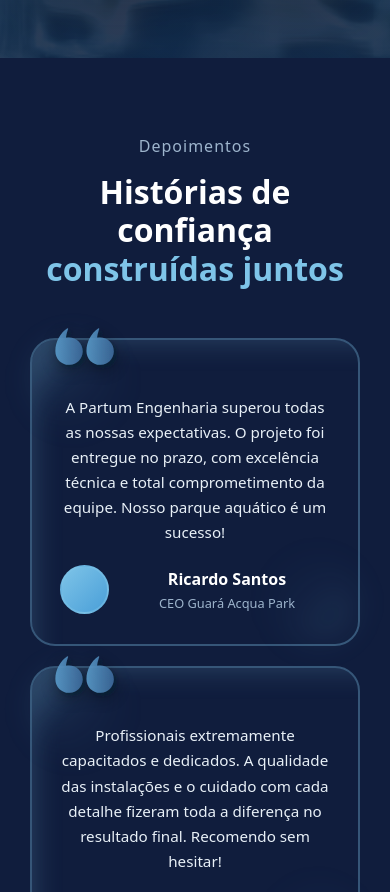
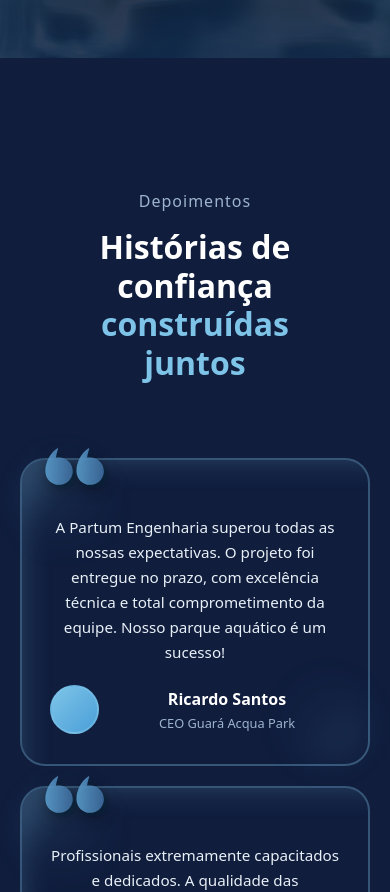
Before and after one commit to Dreams-Consult/partum-engenharia, a React (Vite) app: page / in a window 390 px wide. Shown: the part 1897-2789 px from the top of the page. Built offline with nearby package versions, Linux system fonts and the light colour scheme.

Commit message:
ajuste no posicionamento dos cards de depoimento

```diff
--- a/src/components/Testimonials/index.css
+++ b/src/components/Testimonials/index.css
@@ -2,16 +2,29 @@
   background: #101d3d;
   padding: 100px 0;
   position: relative;
+  overflow: visible;
 }
 
 .testimonials-container {
   max-width: 1400px;
   margin: 0 auto;
   padding: 0 80px;
+  overflow: visible;
+}
+
+.testimonials-grid {
   display: grid;
-  grid-template-columns: 350px 1fr;
-  gap: 80px;
-  align-items: start;
+  grid-template-columns: repeat(3, 1fr);
+  gap: 25px;
+  overflow: visible;
+}
+
+.testimonials-header-card {
+  display: flex;
+  flex-direction: column;
+  justify-content: center;
+  padding: 40px;
+  min-height: 240px;
 }
 
 .testimonials-header {
@@ -43,34 +56,15 @@
   margin: 0;
 }
 
-.testimonials-grid {
-  display: grid;
-  grid-template-columns: repeat(2, 1fr);
-  gap: 25px;
-}
-
 @media (min-width: 992px) {
   .testimonials-grid {
-    grid-template-columns: repeat(2, 1fr);
-  }
-
-  .testimonials-grid > :nth-child(1),
-  .testimonials-grid > :nth-child(2) {
-    grid-column: span 1;
-  }
-
-  .testimonials-grid > :nth-child(3),
-  .testimonials-grid > :nth-child(4),
-  .testimonials-grid > :nth-child(5) {
-    grid-column: span 1;
+    grid-template-columns: repeat(3, 1fr);
   }
 }
 
 /* Responsividade */
 @media (max-width: 1400px) {
   .testimonials-container {
-    grid-template-columns: 250px 1fr;
-    gap: 50px;
     padding: 0 60px;
   }
 
@@ -80,33 +74,23 @@
   }
 
   .testimonials-grid {
-    grid-template-columns: repeat(2, 1fr);
+    grid-template-columns: repeat(3, 1fr);
     gap: 20px;
-  }
-
-  .testimonials-grid > :nth-child(1),
-  .testimonials-grid > :nth-child(2),
-  .testimonials-grid > :nth-child(3),
-  .testimonials-grid > :nth-child(4),
-  .testimonials-grid > :nth-child(5) {
-    grid-column: span 1;
   }
 }
 
 @media (max-width: 1200px) {
   .testimonials-container {
-    grid-template-columns: 1fr;
-    gap: 50px;
     padding: 0 40px;
-  }
-
-  .testimonials-header {
-    position: static;
-    text-align: center;
   }
 
   .testimonials-grid {
     grid-template-columns: repeat(2, 1fr);
+  }
+
+  .testimonials-title,
+  .testimonials-title-highlight {
+    font-size: 2rem;
   }
 }
 
@@ -114,14 +98,6 @@
   .testimonials-grid {
     grid-template-columns: 1fr;
     gap: 20px;
-  }
-
-  .testimonials-grid > :nth-child(1),
-  .testimonials-grid > :nth-child(2),
-  .testimonials-grid > :nth-child(3),
-  .testimonials-grid > :nth-child(4),
-  .testimonials-grid > :nth-child(5) {
-    grid-column: 1;
   }
 }
 
@@ -131,7 +107,7 @@
   }
 
   .testimonials-container {
-    padding: 0 30px;
+    padding: 0 20px;
   }
 
   .testimonials-title,
--- a/src/components/Testimonials/index.tsx
+++ b/src/components/Testimonials/index.tsx
@@ -50,13 +50,15 @@ function Testimonials() {
   return (
     <section ref={ref as React.RefObject<HTMLElement>} className='testimonials-section' id='testimonials'>
       <div className='testimonials-container'>
-        <div className={`testimonials-header scroll-animate scroll-fade-in-left ${isVisible ? 'is-visible' : ''}`}>
-          <p className='testimonials-label'>{TESTIMONIALS_TITLE}</p>
-          <h2 className='testimonials-title'>Histórias de confiança</h2>
-          <h2 className='testimonials-title-highlight'>construídas juntos</h2>
-        </div>
+        <div className='testimonials-grid'>
+          {/* Título no primeiro espaço */}
+          <div className={`testimonials-header-card scroll-animate scroll-fade-in-left ${isVisible ? 'is-visible' : ''}`}>
+            <p className='testimonials-label'>{TESTIMONIALS_TITLE}</p>
+            <h2 className='testimonials-title'>Histórias de confiança</h2>
+            <h2 className='testimonials-title-highlight'>construídas juntos</h2>
+          </div>
 
-        <div className='testimonials-grid'>
+          {/* Cards de depoimentos */}
           {TESTIMONIALS.map((testimonial, index) => (
             <div
               key={testimonial.id}
--- a/src/index.css
+++ b/src/index.css
@@ -19,5 +19,4 @@ body {
   padding: 0;
   min-height: 100vh;
   background-color: #0D162B;
-  overflow-x: hidden;
 }
--- a/src/styles/animations.css
+++ b/src/styles/animations.css
@@ -98,6 +98,31 @@
   animation: fadeInRight 1.2s ease-out forwards;
 }
 
+/* Reduzir amplitude das animações no mobile */
+@media (max-width: 768px) {
+  @keyframes fadeInLeft {
+    from {
+      opacity: 0;
+      transform: translateX(-50px);
+    }
+    to {
+      opacity: 1;
+      transform: translateX(0);
+    }
+  }
+
+  @keyframes fadeInRight {
+    from {
+      opacity: 0;
+      transform: translateX(50px);
+    }
+    to {
+      opacity: 1;
+      transform: translateX(0);
+    }
+  }
+}
+
 .scroll-fade-in-left.is-visible {
   animation: fadeInLeft 1s ease-out forwards;
 }
```
